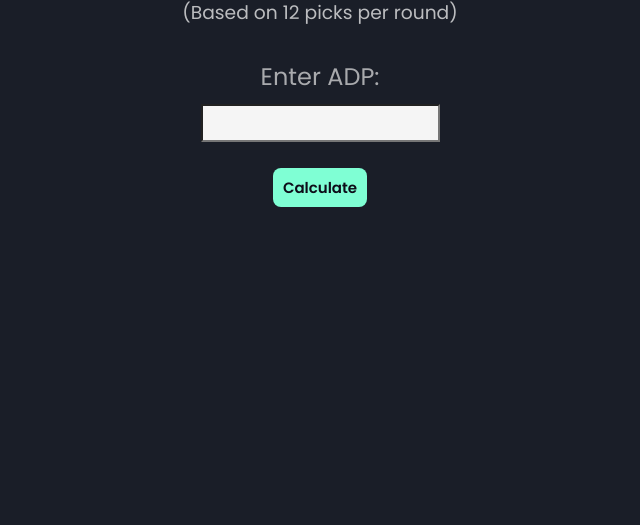
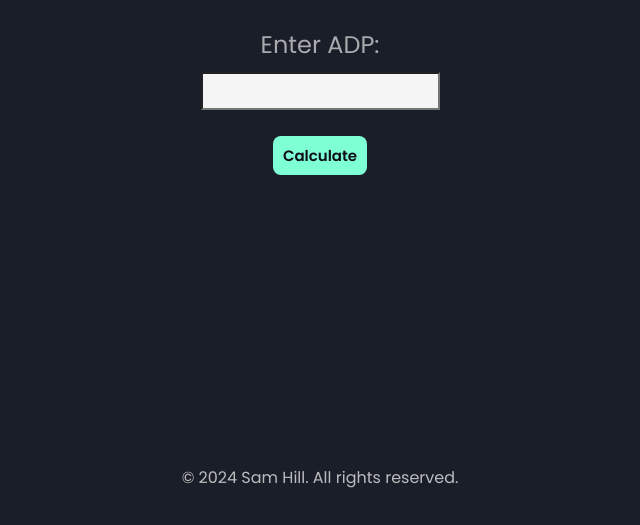
Before and after one commit to samhill8/adp, a plain HTML site: page index.html in a window 1280 px wide. Shown: the part 291-816 px from the top of the page, without its empty margins (320-960 px from the left). Drawn offline with Linux system fonts and the light colour scheme.

Commit message:
Changed formatting to accomodate for a footer

```diff
--- a/index.html
+++ b/index.html
@@ -16,15 +16,22 @@
         /* background-color: #0d0c18; */
         background-color: rgba(3, 7, 18, 0.907);
         overflow: hidden;
+        --text-color: rgba(245, 245, 245, 0.736);
       }
       body {
         height: 100vh;
+        display: flex;
+        flex-direction: column;
+      }
+      .container {
+        height: 90vh;
         display: flex;
         flex-direction: column;
         align-items: center;
         justify-content: center;
         text-align: center;
         margin-top: -4rem;
+        padding-bottom: 4rem;
       }
       h1 {
         color: aquamarine;
@@ -32,7 +39,7 @@
       }
 
       h3 {
-        color: rgba(245, 245, 245, 0.736);
+        color: var(--text-color);
         font-weight: 400;
         margin-top: 0.5rem;
         margin-bottom: 2rem;
@@ -79,6 +86,15 @@
         align-items: center;
         justify-content: center;
       }
+
+      footer {
+        display: flex;
+        /* flex-grow: 1; */
+        height: 10vh;
+        align-items: center;
+        justify-content: center;
+        color: var(--text-color);
+      }
     </style>
   </head>
   <body>
@@ -94,7 +110,11 @@
       </form>
       <div id="result"></div>
     </div>
-
+    <footer>
+      <p>
+        &copy; <span id="currentYear"></span> Sam Hill. All rights reserved.
+      </p>
+    </footer>
     <script>
       function calculateDraftPosition() {
         const adp = parseInt(document.getElementById("adp").value);
@@ -115,6 +135,8 @@
           pickInRound < 10 ? `0${pickInRound}` : pickInRound
         }).`;
       }
+      document.getElementById("currentYear").textContent =
+        new Date().getFullYear();
     </script>
   </body>
 </html>
```
